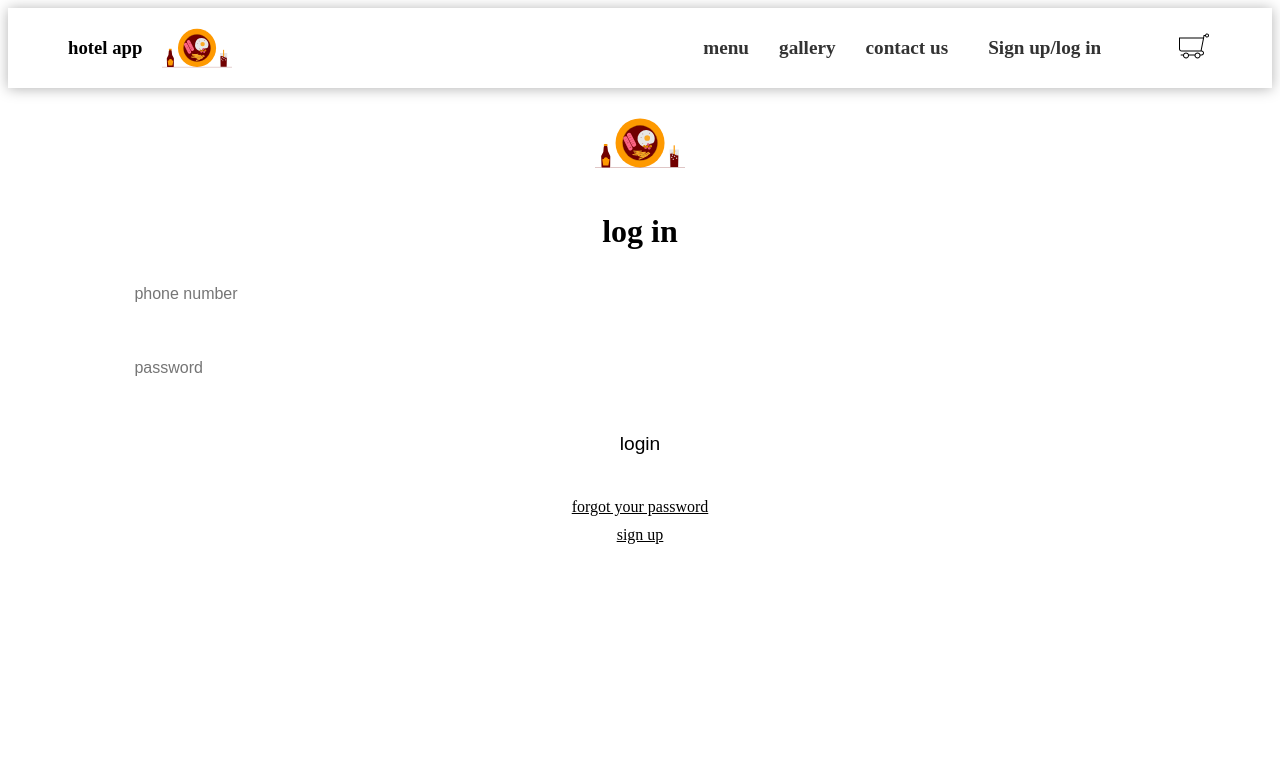
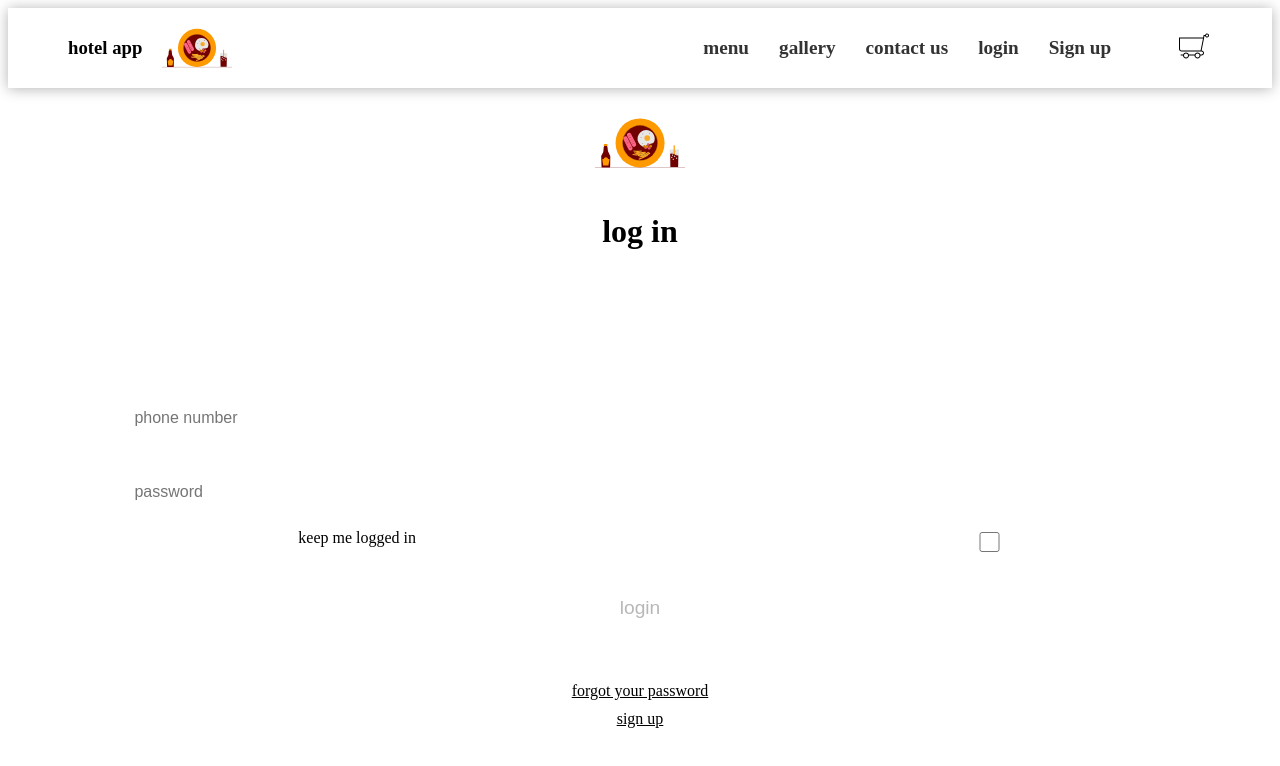
Before and after one commit to tinegaCollins/hotel-web-app, a Nuxt app: page /login in a window 1280 px wide. Shown: the top 766 px of the page. Built offline with nearby package versions, Linux system fonts and the light colour scheme.

Commit message:
angel by the wings, sia

```diff
--- a/components/nav-bar.vue
+++ b/components/nav-bar.vue
@@ -9,7 +9,8 @@
             <a href="/menu">menu</a>
             <a href="/menu">gallery</a>
             <a href="/menu">contact us</a>
-            <a href="/menu" class="sign-up">Sign up/log in</a>
+            <a href="/login">login</a>
+            <a href="/signup">Sign up</a>
         </div>
         <div class="cart">
             <nuxt-link to="/cart"><img src="../assets/icons/cart-svgrepo-com.svg"></nuxt-link>
@@ -17,17 +18,21 @@
     </nav>
 </template>
 
-<script setup>
-import { ref } from 'vue';
+<script setup lang="ts">
 const barsPath = "M0 96C0 78.33 14.33 64 32 64H416C433.7 64 448 78.33 448 96C448 113.7 433.7 128 416 128H32C14.33 128 0 113.7 0 96zM64 256C64 238.3 78.33 224 96 224H480C497.7 224 512 238.3 512 256C512 273.7 497.7 288 480 288H96C78.33 288 64 273.7 64 256zM416 448H32C14.33 448 0 433.7 0 416C0 398.3 14.33 384 32 384H416C433.7 384 448 398.3 448 416C448 433.7 433.7 448 416 448z";
 const xPath =  "M310.6 361.4c12.5 12.5 12.5 32.75 0 45.25C304.4 412.9 296.2 416 288 416s-16.38-3.125-22.62-9.375L160 301.3L54.63 406.6C48.38 412.9 40.19 416 32 416S15.63 412.9 9.375 406.6c-12.5-12.5-12.5-32.75 0-45.25l105.4-105.4L9.375 150.6c-12.5-12.5-12.5-32.75 0-45.25s32.75-12.5 45.25 0L160 210.8l105.4-105.4c12.5-12.5 32.75-12.5 45.25 0s12.5 32.75 0 45.25l-105.4 105.4L310.6 361.4z";
-const path = ref(barsPath);
-const sideMenu = ref(false);
+const path = ref<string>(barsPath);
 const links = ref(null);
 function slideShow() {
     links.value.classList.toggle('show');
     path.value = path.value === barsPath ? xPath : barsPath;
 }
+//on the mounted hook
+// onMounted(){
+//     const userID:string = localStorage.getItem('userID')
+// console.log(userID);
+// }
+
 </script>
 <style scoped>
     nav svg {
--- a/pages/login.vue
+++ b/pages/login.vue
@@ -4,9 +4,15 @@
         <img src="../assets/icons/undraw_breakfast_psiw.svg" alt="">
         <h1>log in</h1>
         <div class="form">
-            <input type="text" placeholder="phone number">
-            <input type="password" name="" id="" placeholder="password">
-            <button>login</button>
+            <p>{{ userResponse}}</p>
+            <p>{{ wrongPassword }}</p>
+            <input type="text" placeholder="phone number" v-model="phone" @mouseleave="checkPhone">
+            <input type="password" name="" id="" placeholder="password" v-model="password" @keyup="checkPassword">
+            <div class="keep-logged">
+                <label for="checkbox"> keep me logged in</label>
+                <input type="checkbox" id="checkbox" v-model="ifKeepLogged">
+            </div>
+            <button :disabled="ifCorrectData" @click="login">login</button>
             <div class="other">
                 <a href="#">forgot your password</a>
                  <nuxt-link to="/signup">sign up</nuxt-link>
@@ -14,6 +20,65 @@
         </div>
     </main>
 </template>
+
+
+<script setup lang="ts">
+    const phone = ref<string>();
+    const userResponse = ref<string>();
+    const checkPhone = async ()=>{
+        const phoneToSend = {
+            phone : phone.value
+        }
+        const response = await fetch('http://localhost:8000/check-number', {
+            method: 'POST',
+            headers: { 'Content-Type': 'application/json' },
+            body: JSON.stringify(phoneToSend)
+        })
+        const data = await response.json();
+        if(data != true){
+            userResponse.value = "invalid phone number"
+        }
+        else {
+            userResponse.value = null;
+        }
+    }
+    const password = ref<string>();
+    const ifCorrectData = ref<boolean>(true);
+    const checkPassword = ()=>{
+        wrongPassword.value = null;
+        if(password.value != "" || userResponse == null){
+            ifCorrectData.value = false
+        }
+    }
+    const wrongPassword = ref<string>();
+    const userID = ref<string>();
+    const ifKeepLogged = ref<boolean>();
+    const login = async ()=> {
+        const dataToSend = {
+            phone : phone.value,
+            password: password.value
+        }
+        const response = await fetch('http://localhost:8000/login', {
+            method: 'POST',
+            headers: { 'Content-Type': 'application/json' },
+            body: JSON.stringify(dataToSend)
+        })
+
+        const data = await response.json();
+        if(data === false){
+            wrongPassword.value = "wrong password"
+        }else {
+            wrongPassword.value = "log in sucessful"
+            userID.value = data._id
+            if (ifKeepLogged.value == true){
+                localStorage.setItem('userID', userID.value)
+            }else {
+                sessionStorage.setItem('userID', userID.value)
+            }
+        }
+    }
+</script>
+
 
 <style>
 
@@ -62,4 +127,21 @@
 .form .other a{
     color: black;
 }
+.keep-logged {
+    display: flex;
+    width: 100%;
+    height: 30px;
+    position: relative;
+    bottom: 15px;
+}
+.keep-logged label {
+    width: 100%;
+}
+.keep-logged input {
+    height: 20px;
+}
+.login-wrapper button {
+    position: relative;
+    bottom: 20px;
+}
 </style>
--- a/pages/signup.vue
+++ b/pages/signup.vue
@@ -2,13 +2,15 @@
     <main class="signup-wrapper">
         <navBar/>
         <img src="../assets/icons/undraw_breakfast_psiw.svg" alt="">
-        <h1>log in</h1>
+        <h1>Sign Up</h1>
         <p class="checkPasswordResponse">{{checkPasswordsResponse}}</p>
+        <p>{{checkPhoneResponse}}</p>
         <div class="form">
-            <input type="text" placeholder="phone number" v-model="phone">
+            <input type="text" placeholder="phone number" v-model="phone" @mouseout="checkPhone">
             <input type="password" name=""  placeholder="password" v-model="password">
-            <input type="password" name=""  placeholder="repeat password" v-model="passwordRepeat" @mouseleave="checkTwoPasswords" ref="input" >
-            <button>Sign up</button>
+            <input type="password" name=""  placeholder="repeat password" v-model="passwordRepeat" @keyup="checkTwoPasswords" ref="input" >
+            <!-- disabled on check  -->
+            <button :disabled="isButtonActive" @click.once="signUp">Sign up </button>
             <div class="other">
                  <nuxt-link to="/login">log in</nuxt-link>
             </div>
@@ -21,17 +23,72 @@
 const phone = ref<string>();
 const password = ref<string>();
 const passwordRepeat = ref<string>();
+const checkPhoneResponse = ref<string>();
+const checkPhone = ()=>{
+    if(phone.value.length < 10){
+        checkPhoneResponse.value = "invalid phone number"
+    }
+    else {
+        checkPasswordsResponse.value = null;
+        const checkIfNumberUsed = async ()=>{
+            const phoneToSend = {
+                phone: phone.value
+            }
+            const response = await fetch('http://localhost:8000/check-number',{
+                method: 'POST',
+                headers: { 'Content-Type': 'application/json' },
+                body: JSON.stringify(phoneToSend)
+            })
+            const data = await response.json();
+            if(data == true){
+                checkPasswordsResponse.value = "This phone number is linked to an account"
+            }
+            else {
+                dataToSend.phone = phone.value
+                if(dataToSend.password != null){
+                    isButtonActive.value = false;
+                }
+            }
+        }
+        checkIfNumberUsed()
+    }
+}
 const checkPasswordsResponse = ref<string>();
 const checkTwoPasswords = ()=>{
     if(password.value != passwordRepeat.value){
         checkPasswordsResponse.value = "passwords do not match";
     }else {
         checkPasswordsResponse.value = "";
+        dataToSend.password = password.value;
+         if(dataToSend.phone != null){
+            isButtonActive.value = false;
+
+        }
     }
 }
+const dataToSend = {
+    phone: null,
+    password: null
+}
+const userID = ref<string>();
+const isButtonActive = ref<boolean>(true);
+const signUp = async ()=>{
+    const response = await fetch('http://localhost:8000/create-account', {
+        method: 'POST',
+        headers: {
+            'Content-Type': 'application/json'
+        },
+        body: JSON.stringify(dataToSend)
+    })
+    const data = await response.json();
+    //verify phone number with twilio later
 
-const login = async ()=>{
-    fetch('',)
+
+     if(data != false){
+        isButtonActive.value = true;
+        userID.value = data._id;
+        //send to pinia for state management
+    }
 }
 </script>
 
@@ -40,4 +97,7 @@ const login = async ()=>{
 .checkPasswordResponse {
     color: red;
 }
+.signup-wrapper button:disabled, .login-wrapper button:disabled {
+    background-color: hsl(0, 0%, 50%);
+}
 </style>
```
Also changed, not shown: 2 other files (tests, documents, lock files or other folders).
